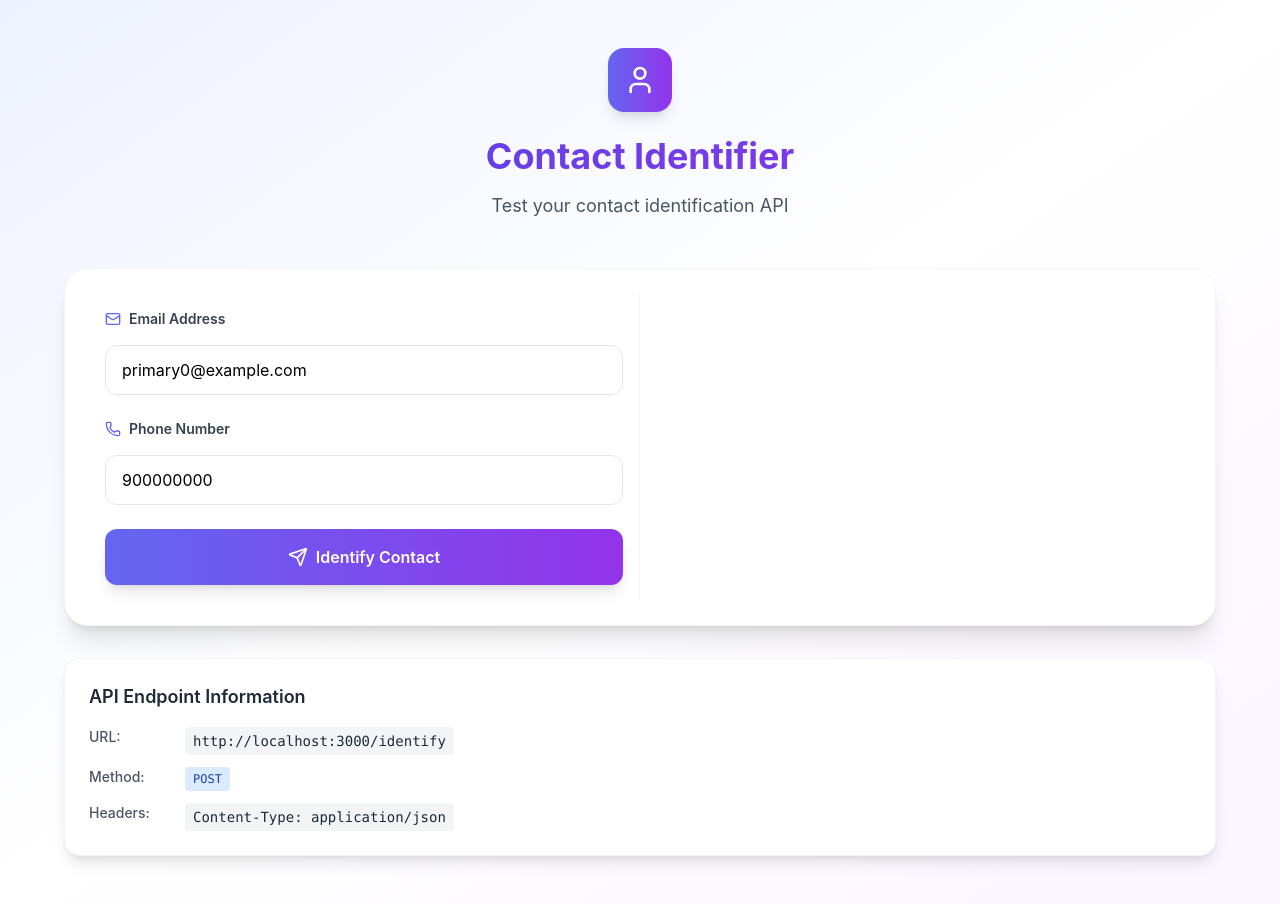
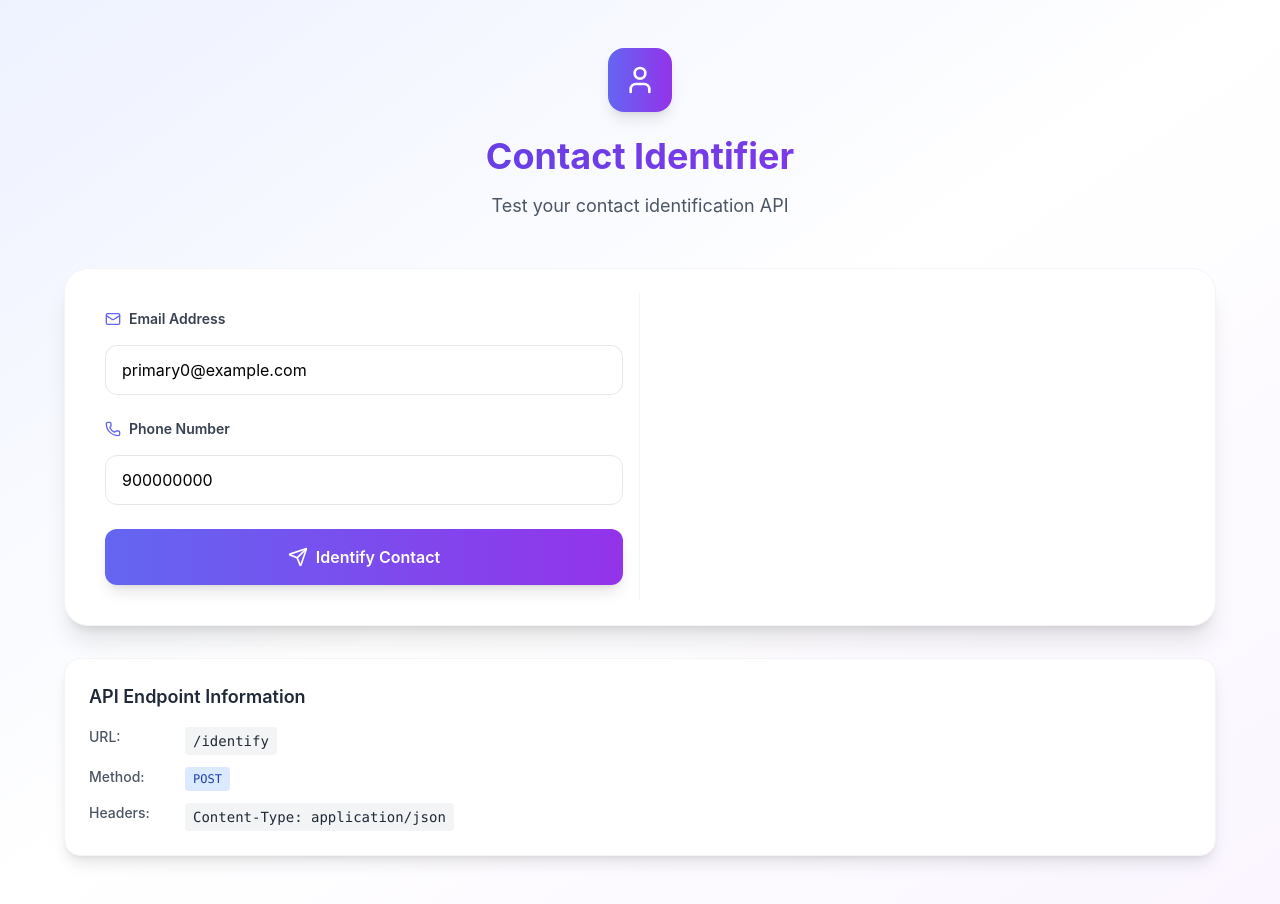
Before and after one commit to bohemiyan/BiteSpeed, a React (Create React App) app in the folder client/: page / in a window 1280 px wide. Built offline with nearby package versions, Linux system fonts and the light colour scheme.

Commit message:
Update ContactIdentifier.jsx

```diff
--- a/client/src/ContactIdentifier.jsx
+++ b/client/src/ContactIdentifier.jsx
@@ -10,7 +10,8 @@ const ContactIdentifier = () => {
     const [loading, setLoading] = useState(false);
     const [response, setResponse] = useState(null);
     const [error, setError] = useState(null);
-    const url = 'http://localhost:3000/identify';
+    // const url = 'http://localhost:3000/identify';
+    const url = "/identify";
 
     const handleInputChange = (e) => {
         const { name, value } = e.target;
```
